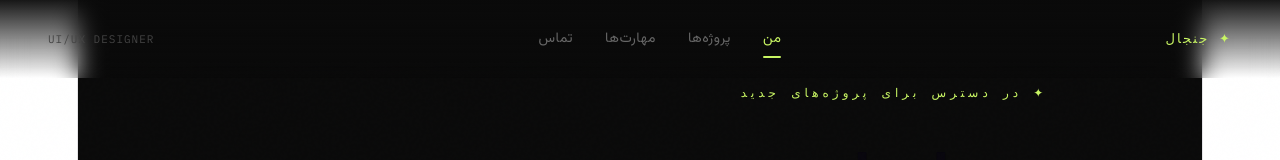
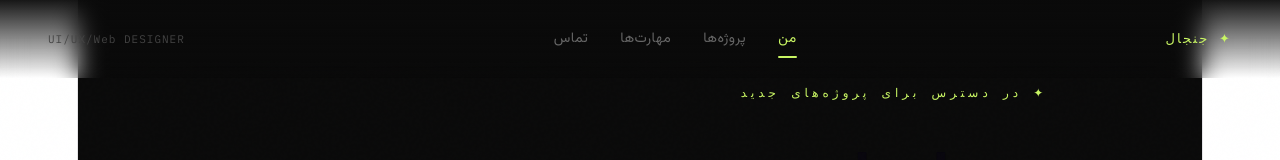
Before and after one commit to jnjal/jnjal.github.io, a React (Vite) app: page / in a window 1280 px wide. Shown: the top 160 px of the page. Built offline with nearby package versions, Linux system fonts and the light colour scheme.

Commit message:
Update App.jsx

```diff
--- a/src/App.jsx
+++ b/src/App.jsx
@@ -1,6 +1,6 @@
 import { useState, useEffect, useRef } from "react";
 
-const WORKER_URL = "https://portfolio.tnugos.workers.dev/"; // آدرس Cloudflare Worker خودت رو اینجا بذار
+const WORKER_URL = "https://portfolio.tnugos.workers.dev/";
 
 const projects = [
   {
@@ -224,7 +224,7 @@ export default function Portfolio() {
             ))}
           </div>
           <div className="desktop-logo" style={{ fontFamily: "'IBM Plex Mono'", fontSize: 11, color: "#444", letterSpacing: 1 }}>
-            UI/UX DESIGNER
+            UI/UX/Web DESIGNER
           </div>
           <div className="hamburger" onClick={() => setMenuOpen(o => !o)} data-hover>
             <span style={{ transform: menuOpen ? "rotate(45deg) translate(5px, 5px)" : "none" }} />
```
